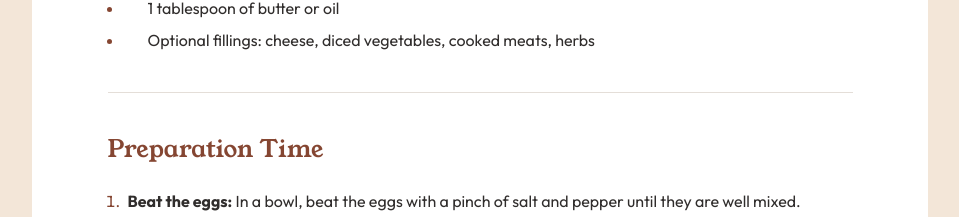
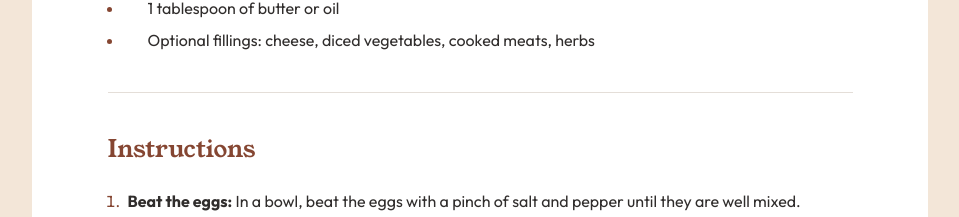
Before and after one commit to mbtenkorang/recipe-page, a Vue app: page / in a window 1280 px wide. Shown: the part 1076-1293 px from the top of the page, without its empty margins (160-1119 px from the left). Built offline with nearby package versions, Linux system fonts and the light colour scheme.

Commit message:
Fix h2 title of section

```diff
--- a/src/components/InstructionsComponent.vue
+++ b/src/components/InstructionsComponent.vue
@@ -7,7 +7,7 @@ const props = defineProps({
 
 <template>
     <section class="mb-10 pb-8 border-b border-lightgrey">
-        <h2 class="font-serif text-2xl text-nutmeg mb-6">Preparation Time</h2>
+        <h2 class="font-serif text-2xl text-nutmeg mb-6">Instructions</h2>
         <div class="ml-4 mr-6">
             <ol role="list" class="list-decimal list-outside marker:text-nutmeg text-darkcharcoal">
                 <li v-for="(value,key,index) in instructionSteps" :key="index+110" class=" mb-2 last:mb-0">
```
